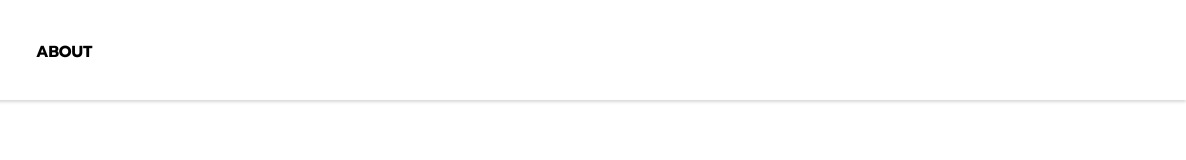
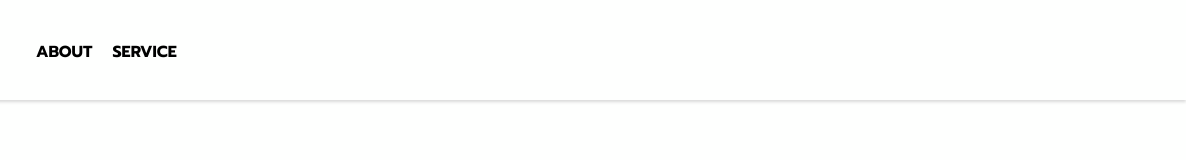
Before and after one commit to Ashinourando/homepage, a plain HTML site: page index.html in a window 1280 px wide. Shown: the full height of the page, 94-1280 px from the left. Drawn offline with Linux system fonts and the light colour scheme.

Commit message:
Update index.html

```diff
--- a/index.html
+++ b/index.html
@@ -12,6 +12,7 @@
 <header>
   <image src="cacao.png" class="cacao">
   <a class='about'>ABOUT</a>
+  <a class='service'>SERVICE</a>
 </header>
 <body>
 
```
